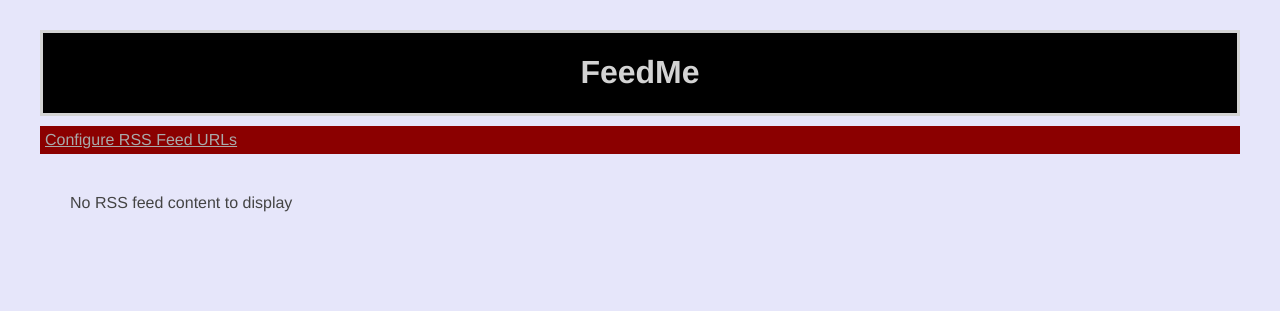
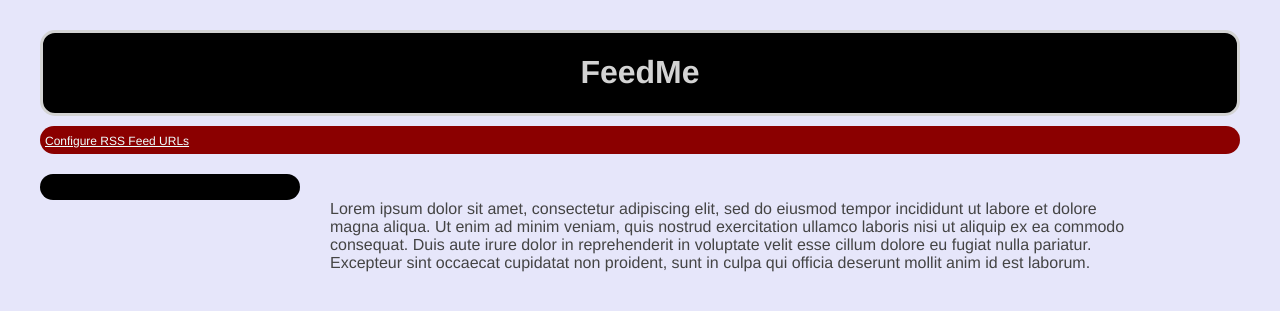
Before and after one commit to wheavin/FeedMe, a Flask app: page / in a window 1280 px wide. Shown: the top 311 px of the page. Run offline with Flask 2, Linux system fonts and the light colour scheme; data that the repository does not hold is empty; some libraries are stand-ins or nearby versions.

Commit message:
Switched to new user interface

```diff
--- a/app.py
+++ b/app.py
@@ -29,7 +29,7 @@ class RssFeedUrl(DB.Model):
         return "<RssFeedUrl: {}>".format(self.url)
 
 
-@FEEDME_APP.route("/")
+@FEEDME_APP.route("/old")
 def refresh_feed():
     """
     Refreshes RSS feed content for the configured RSS feed URLs.
@@ -41,10 +41,10 @@ def refresh_feed():
 
     rss_feed = Feed(rss_feed_urls)
     feed_content = rss_feed.refresh_content()
-    return render_template("index.html", page_title="FeedMe", feed_content=feed_content)
+    return render_template("index_old.html", page_title="FeedMe", feed_content=feed_content)
 
 
-@FEEDME_APP.route("/new")
+@FEEDME_APP.route("/")
 def show_feed():
     """
     Displays the RSS Feed item URLs.
@@ -53,10 +53,10 @@ def show_feed():
     print("Loading home page")
     rss_feed_url_entries = RssFeedUrl.query.all()
     rss_feed_urls = [entry.url for entry in rss_feed_url_entries]
-    return render_template("index_new.html", page_title="FeedMe", rss_feed_urls=rss_feed_urls)
+    return render_template("index.html", page_title="FeedMe", rss_feed_urls=rss_feed_urls)
 
 
-@FEEDME_APP.route("/new/content", methods=["GET"])
+@FEEDME_APP.route("/content", methods=["GET"])
 def fetch_feed_content():
     print("Fetching RSS feed content for " + request.args["url"])
     url = request.args.get("url")
@@ -74,8 +74,9 @@ def create():
     if request.form:
         if request.form.get("url"):
             rss_feed_url = RssFeedUrl(url=request.form.get("url"))
+            print("Adding: " + rss_feed_url.url)
 
-            url_already_added = RssFeedUrl.query.filter_by(url=rss_feed_url).first()
+            url_already_added = RssFeedUrl.query.filter_by(url=rss_feed_url.url).first()
             if url_already_added:
                 flash("URL already added. Please provide a unique URL")
             else:
--- a/static/main.css
+++ b/static/main.css
@@ -18,16 +18,20 @@ ul {
     list-style: none;
 }
 
-a:link {
+a:link, a:visited {
+    color: azure;
+}
+
+a:hover {
     color: darkgray;
 }
 
-a:hover {
-    color: lightgray;
+#banner, #menu, #feed_links {
+    margin: 10px;
+    border-radius: 15px;
 }
 
-.banner {
-    margin: 10px;
+#banner {
     color: lightgray;
     text-align: center;
     background-color: black;
@@ -35,33 +39,37 @@ a:hover {
     border-width: 3px;
 }
 
-.content {
-    margin: 40px;
+#menu {
+    padding: 5px;
+    color: darkgray;
+    background-color: darkred;
 }
 
-.menu {
-    margin: 10px;
-    padding: 5px;
-    color: darkgray;
-    background-color: darkred
+#menu a {
+    font-size: 12px;
 }
 
-.feed_links {
-    margin: 10px;
+#feed_links {
     padding: 5px;
+    width: 250px;
     float: left;
     color: darkgray;
     background-color: black;
 }
 
-.feed_content {
+#feed_content {
     margin: 20px;
-    float: right;
+    width: 800px;
+    float: left;
 }
 
 .url_entry {
     text-align: center;
     display: flex;
     flex-direction: row;
-    align-items: flex-start
+    align-items: flex-start;
 }
+
+.inline div {
+    display:inline-block;
+}
--- a/templates/index.html
+++ b/templates/index.html
@@ -4,18 +4,51 @@
     <meta charset="UTF-8">
     <title>{{ page_title }}</title>
     <link rel="stylesheet" href="/static/main.css">
+    <!--<link rel="stylesheet" href="main.css">-->
+    <script src="https://ajax.googleapis.com/ajax/libs/jquery/3.1.0/jquery.min.js"></script>
 </head>
 <body>
-    <div class="banner">
+    <div id="banner">
         <h1>FeedMe</h1>
     </div>
-    <div class="menu">
+    <div id="menu">
         <a href="/config">Configure RSS Feed URLs</a>
     </div>
-    <div class="content">
-        {% for feed_item in feed_content %}
-        <p class="item">{{ feed_item|safe }}</p>
-        {% endfor %}
+    <div class="inline">
+        <div id="feed_links">
+            <ul>
+                {% for rss_feed_url in rss_feed_urls %}
+                <li><a class="rss_url_item" href="#">{{ rss_feed_url|safe }}</a></li>
+                {% endfor %}
+            </ul>
+        </div>
+        <div id="feed_content">
+            <p id="current_rss_feed">
+                Lorem ipsum dolor sit amet, consectetur adipiscing elit, sed do eiusmod tempor incididunt ut labore et
+                dolore magna aliqua. Ut enim ad minim veniam, quis nostrud exercitation ullamco laboris nisi ut aliquip
+                ex ea commodo consequat. Duis aute irure dolor in reprehenderit in voluptate velit esse cillum dolore eu
+                fugiat nulla pariatur. Excepteur sint occaecat cupidatat non proident, sunt in culpa qui officia
+                deserunt mollit anim id est laborum.
+            </p>
+        </div>
     </div>
+
+    <script type="text/javascript">
+        $(document).ready(function() {
+            $(".rss_url_item").click(function() {
+                var rss_feed_url = $(this).text()
+                $.ajax({
+                    url: "/content?url=" + rss_feed_url,
+                    type: "get",
+                    success: function(response) {
+                        $("#current_rss_feed").html(response)
+                    },
+                    error: function(xhr) {
+                        // handle error
+                    }
+                });
+            });
+        });
+    </script>
 </body>
 </html>
```
Also changed, not shown: templates/index_new.html (deleted, +0 -48 lines), templates/index_old.html (added, +21 -0 lines), tests/test_app.py (+8 -8 lines).
